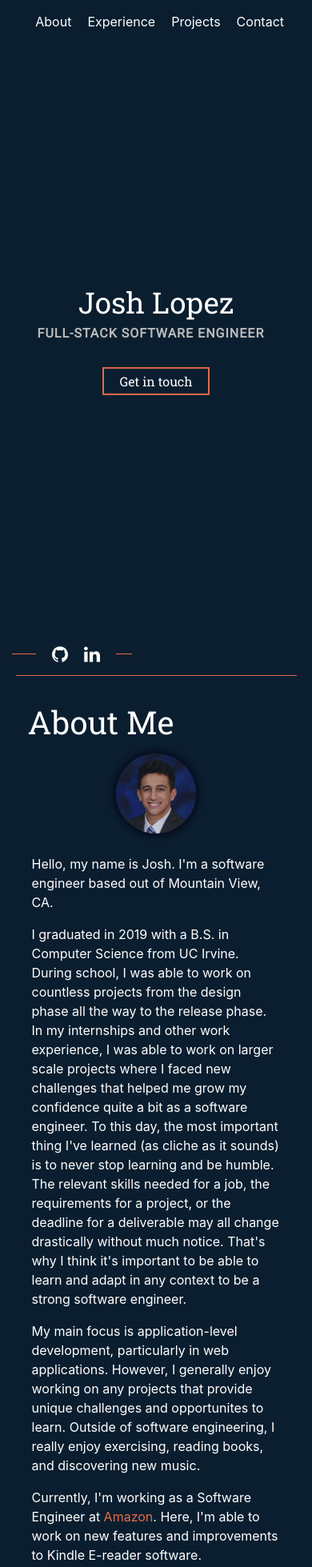
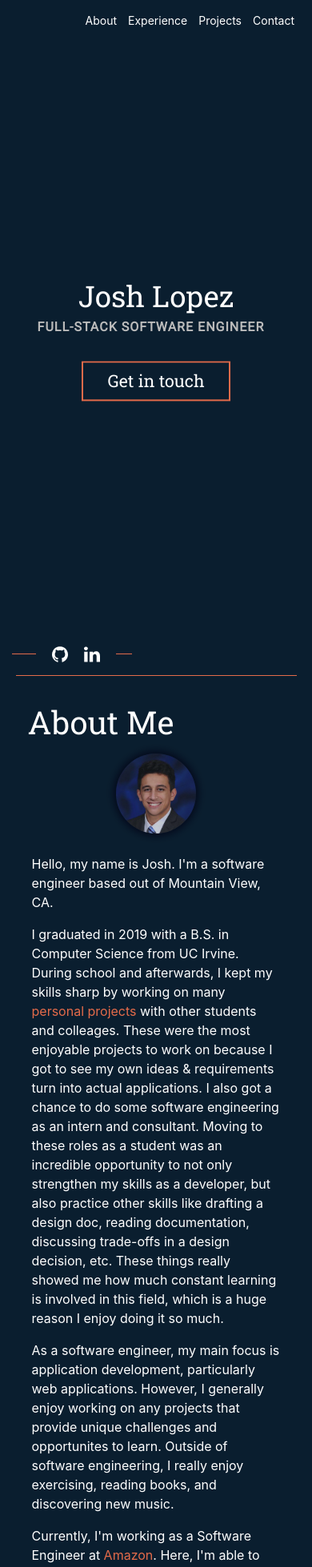
Before and after one commit to joshlopez97/portfolio-site, a React (Create React App) app: page / in a window 390 px wide. Shown: the top 1959 px of the page at 80% size. Built offline with nearby package versions, Linux system fonts and the light colour scheme.

Commit message:
Small refactoring

```diff
--- a/package.json
+++ b/package.json
@@ -5,8 +5,10 @@
   "dependencies": {
     "react": "^16.12.0",
     "react-dom": "^16.12.0",
-    "react-scripts": "3.0.1",
-    "react-scroll": "^1.7.16"
+    "react-gsap": "^1.2.0",
+    "react-scripts": "^3.4.0",
+    "react-scroll": "^1.7.16",
+    "react-scrollmagic": "^2.1.1"
   },
   "scripts": {
     "start": "react-scripts start",
--- a/src/App.js
+++ b/src/App.js
@@ -1,5 +1,5 @@
 import React, {Component} from 'react';
-import './App.css';
+import './styles/App.css';
 import './styles/home.css';
 import './styles/navigation.css';
 import HomePage from "./pages/HomePage";
--- a/src/index.css
+++ /dev/null
@@ -1,14 +0,0 @@
-body {
-  margin: 0;
-  font-family: -apple-system, BlinkMacSystemFont, "Segoe UI", "Roboto", "Oxygen",
-    "Ubuntu", "Cantarell", "Fira Sans", "Droid Sans", "Helvetica Neue",
-    sans-serif;
-  -webkit-font-smoothing: antialiased;
-  -moz-osx-font-smoothing: grayscale;
-  color: white;
-}
-
-code {
-  font-family: source-code-pro, Menlo, Monaco, Consolas, "Courier New",
-    monospace;
-}
--- a/src/index.js
+++ b/src/index.js
@@ -1,6 +1,5 @@
 import React from 'react';
 import ReactDOM from 'react-dom';
-import './index.css';
 import App from './App';
 import * as serviceWorker from './serviceWorker';
 
--- a/src/pages/AboutPage.jsx
+++ b/src/pages/AboutPage.jsx
@@ -14,19 +14,19 @@ class AboutPage extends Component {
             Hello, my name is Josh. I'm a software engineer based out of Mountain View, CA.
           </p>
           <p>
-            I graduated in 2019 with a B.S. in Computer Science from UC Irvine. During school, I was able to work on
-            countless projects from the design phase all the way to the release phase. In my internships and other work
-            experience, I was able to work on larger scale projects where I faced new challenges that helped me grow my
-            confidence quite a bit as a software engineer. To this day, the most important thing I've learned (as cliche
-            as it sounds) is to never stop learning and be humble. The relevant skills needed for a job, the
-            requirements for a project, or the deadline for a deliverable may all change drastically without much
-            notice. That's why I think it's important to be able to learn and adapt in any context to be a strong
-            software engineer.
+            I graduated in 2019 with a B.S. in Computer Science from UC Irvine. During school and afterwards, I kept
+            my skills sharp by working on many <a href={this.props.links.github}>personal projects</a> with other
+            students and colleages. These were the most enjoyable projects to work on because I got to see my own ideas
+            & requirements turn into actual applications. I also got a chance to do some software engineering as an
+            intern and consultant. Moving to these roles as a student was an incredible opportunity to not only
+            strengthen my skills as a developer, but also practice other skills like drafting a design doc, reading
+            documentation, discussing trade-offs in a design decision, etc. These things really showed me how much
+            constant learning is involved in this field, which is a huge reason I enjoy doing it so much.
           </p>
           <p>
-            My main focus is application-level development, particularly in web applications. However, I generally enjoy
-            working on any projects that provide unique challenges and opportunites to learn. Outside of software
-            engineering, I really enjoy exercising, reading books, and discovering new music.
+            As a software engineer, my main focus is application development, particularly web applications. However, I
+            generally enjoy working on any projects that provide unique challenges and opportunites to learn.
+            Outside of software engineering, I really enjoy exercising, reading books, and discovering new music.
           </p>
           <p> Currently, I'm working as a Software Engineer at <a href={this.props.links.amazon}>Amazon</a>.
             Here, I'm able to work on new features and improvements to Kindle E-reader software.
--- a/src/pages/ExperiencePage.jsx
+++ b/src/pages/ExperiencePage.jsx
@@ -1,4 +1,6 @@
 import React, {Component} from 'react';
+import { Controller, Scene } from 'react-scrollmagic';
+import { Tween, Timeline } from 'react-gsap';
 import '../styles/experience.css';
 import LinkIcon from "../components/LinkIcon";
 
@@ -6,11 +8,13 @@ class ExperiencePage extends Component {
   constructor(props) {
     super(props);
     Object.assign(this, this.props.navigationFunctions);
+
   }
 
   render() {
     return (
       <div className="experience page">
+        <h1 className="page-header">Work Experience</h1>
         <WorkExperience
           company={"Amazon"}
           topDate={"November 2019 - Current"}
--- a/src/App.css
+++ b/src/styles/App.css
@@ -1,3 +1,12 @@
+body {
+  margin: 0;
+  font-family: -apple-system, BlinkMacSystemFont, "Segoe UI", "Roboto", "Oxygen",
+  "Ubuntu", "Cantarell", "Fira Sans", "Droid Sans", "Helvetica Neue",
+  sans-serif;
+  -webkit-font-smoothing: antialiased;
+  -moz-osx-font-smoothing: grayscale;
+  color: white;
+}
 html, body, div.pageholder, div.navigation {
   background: #0a1e2f;
 }
@@ -46,6 +55,9 @@ div.line {
 .boxed {
   border: 2px solid #e46b4a;
 }
+.project-link-icon path {
+  fill: #fff;
+}
 @keyframes color {
   from {
     fill: #ffffff;
@@ -56,3 +68,11 @@ div.line {
     color: #e38871;
   }
 }
+@keyframes grow {
+  from {
+    transform: scale(1);
+  }
+  to {
+    transform: scale(1.1);
+  }
+}
--- a/src/styles/experience.css
+++ b/src/styles/experience.css
@@ -12,6 +12,7 @@
 div.job {
   padding: 25px;
   margin-bottom: 20px;
+  opacity: 0;
 }
 span.date {
   float: right;
@@ -37,6 +38,7 @@ span.job-title {
   span.date {
     float: initial;
     display: block;
+    font-size: 11pt;
   }
   span.date.top-date {
     display: none;
--- a/src/styles/home.css
+++ b/src/styles/home.css
@@ -67,13 +67,4 @@
   .header-subtext {
     font-size: 1rem;
   }
-  .navigation.top .line {
-    display: none;
-  }
-  .home-btn {
-    font-size: 12pt;
-    height: 35px;
-    line-height: calc(35px - 2pt);
-    padding: 0 20px;
-  }
 }
--- a/src/styles/navigation.css
+++ b/src/styles/navigation.css
@@ -141,12 +141,6 @@ div.line.left {
   padding: 0 15px;
 }
 
-@media (max-width: 400px) {
-  .navlinks > span {
-    padding: 0 10px;
-  }
-}
-
 .navlinks > span:hover {
   opacity: 100;
   animation: color 0.2s ease-out forwards;
@@ -190,11 +184,23 @@ div.line.left {
   animation: color 0.3s ease-in forwards;
 }
 
-@keyframes grow {
-  from {
-    transform: scale(1);
+@media (max-width: 500px) {
+  div.navigation.top * {
+    font-size: 10.5pt;
   }
-  to {
-    transform: scale(1.1);
+  .navlinks {
+    padding: 15px 0;
+  }
+  .navlinks > span {
+    padding: 0 7px;
+  }
+  .navigation.top .line.right {
+    display: none;
   }
 }
+
+@media (max-width: 700px) {
+  .navigation.top .line {
+    display: none;
+  }
+}
--- a/src/styles/projects.css
+++ b/src/styles/projects.css
@@ -34,7 +34,6 @@
 .external-link-icon-holder {
   display: inline-block;
   float: right;
-  width: 70px;
 }
 .project-link {
   display: inline-block;
@@ -54,11 +53,8 @@
   height: 22px;
   vertical-align: top;
 }
-.project-link-icon path {
-  fill: #fff;
-}
-.project-link-icon:hover path {
-  animation: color 0.3s ease-in forwards;
+.project-link-icon:hover {
+  animation: grow 0.2s ease-in forwards;
 }
 .project-link-icon.website {
   margin-left: 25px;
@@ -96,3 +92,13 @@
     font-size: 11pt;
   }
 }
+@media (max-width: 500px)
+{
+  .project-link-icon {
+    width: 18px;
+    height: 18px;
+  }
+  .fa.fa-external-link {
+    margin-left: 10px;
+  }
+}
```
Also changed, not shown: 1 other file (tests, documents, lock files or other folders).
